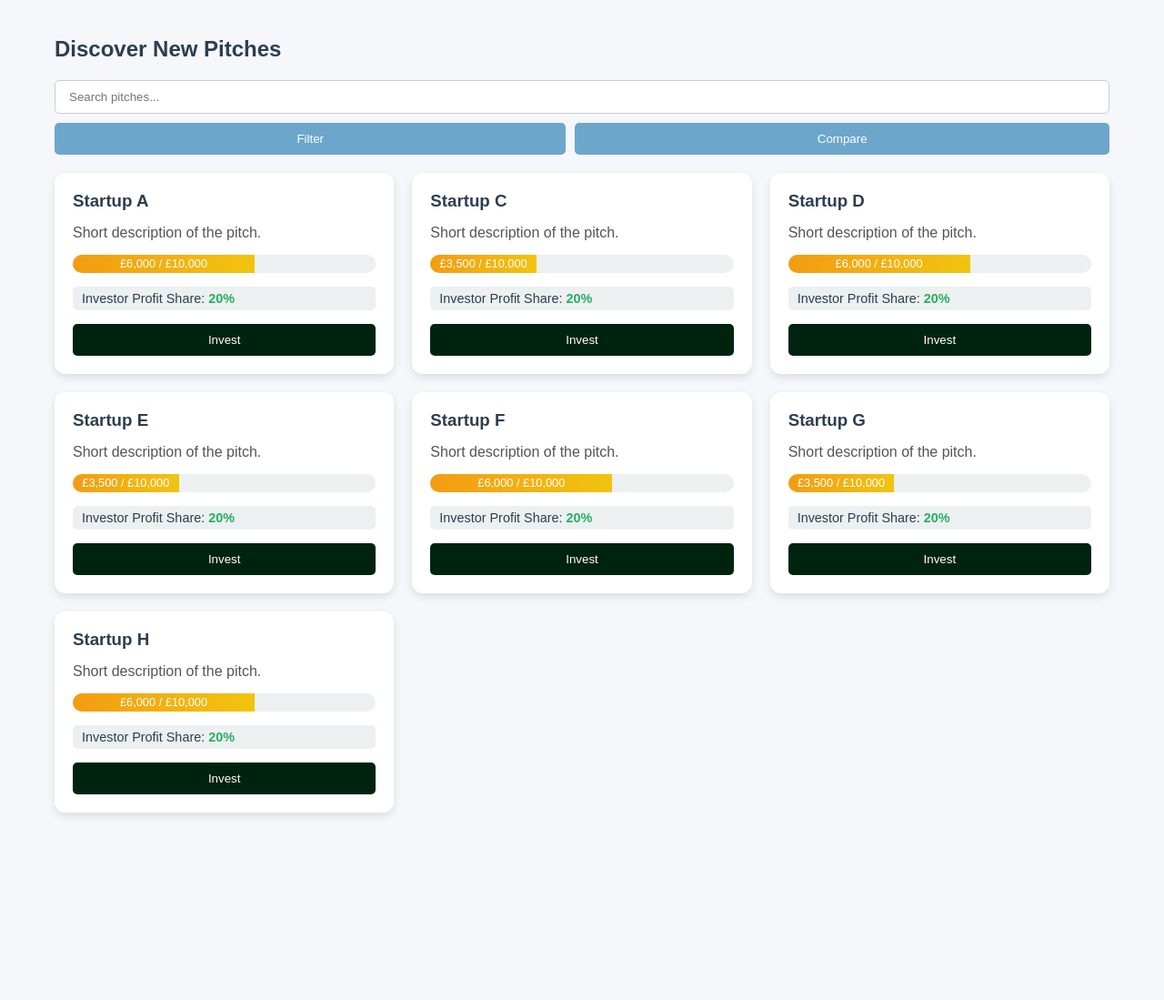
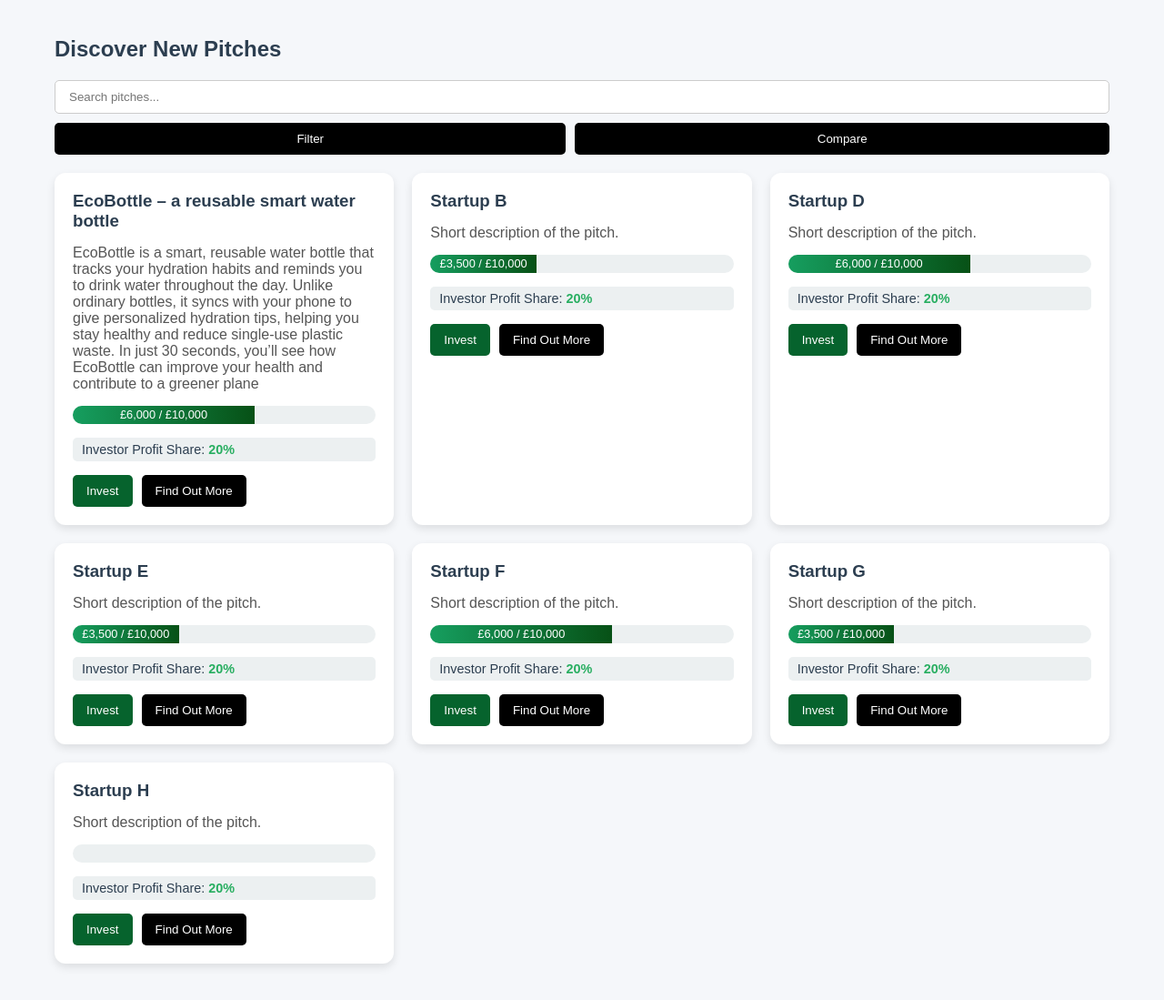
Before and after one commit to KingHazo/AC41004---Industrial-Team-Project, a PHP site: page /investor-portal-home.html in a window 1280 px wide. Shown: the whole page at 91% size. Before the commit the page ends 897 px from the top, so only its background shows below. Run offline with PHP 8.4, Linux system fonts and the light colour scheme.

Commit message:
added more info button

```diff
--- a/investor-portal-home.css
+++ b/investor-portal-home.css
@@ -51,7 +51,7 @@ html, body {
     flex: 1 1 auto;
     padding: 10px 20px;
     border: none;
-    background: #6da6cb;
+    background: #000000;
     color: #fff;
     border-radius: 5px;
     cursor: pointer;
@@ -105,18 +105,36 @@ html, body {
     color: #555;
 }
 
-.card button {
+.card-buttons {
+    display: flex;
+    gap: 10px;
+    flex-wrap: wrap;
+}
+
+.invest-btn {
+    background: #06632d;
+    color: #fff;
+    border-radius: 5px;
     padding: 10px 15px;
     border: none;
-    background: #00230f;
-    color: #fff;
-    border-radius: 5px;
     cursor: pointer;
     transition: background 0.3s;
 }
+.invest-btn:hover {
+    background: #1e8449;
+}
 
-.card button:hover {
-    background: #1e3628;
+.more-btn {
+    background: #000000;
+    color: #fff;
+    border-radius: 5px;
+    padding: 10px 15px;
+    border: none;
+    cursor: pointer;
+    transition: background 0.3s;
+}
+.more-btn:hover {
+    background: #162e3e;
 }
 
 /* progress bar */
@@ -130,7 +148,7 @@ html, body {
 
 .progress-bar {
     height: 100%;
-    background: linear-gradient(90deg, #f39c12, #f1c40f);
+    background: linear-gradient(90deg, #169e5f, #075116);
     text-align: center;
     color: #fff;
     font-size: 0.8rem;
--- a/investor-portal-home.html
+++ b/investor-portal-home.html
@@ -21,19 +21,27 @@
         <div class="pitches">
             <!-- dummy cards-->
             <div class="card">
-                <h3>Startup A</h3>
-                <p>Short description of the pitch.</p>
+                <h3>EcoBottle – a reusable smart water bottle</h3>
+                <p>EcoBottle is a smart, reusable water bottle that tracks your hydration habits and reminds
+                    you to drink water throughout the day. Unlike ordinary bottles, it syncs with your phone to give
+                    personalized hydration tips, helping you stay healthy and reduce single-use plastic waste. In just
+                    30 seconds,
+                    you’ll see how EcoBottle can improve your health and contribute to a greener plane</p>
                 <div class="progress-container">
                     <div class="progress-bar" style="width: 60%;">£6,000 / £10,000</div>
                 </div>
                 <div class="profit-share">
                     Investor Profit Share: <strong>20%</strong>
                 </div>
-                <button>Invest</button>
+                <div class="card-buttons">
+                    <button class="invest-btn">Invest</button>
+                    <button class="more-btn">Find Out More</button>
+                </div>
             </div>
 
+
             <div class="card">
-                <h3>Startup C</h3>
+                <h3>Startup B</h3>
                 <p>Short description of the pitch.</p>
                 <div class="progress-container">
                     <div class="progress-bar" style="width: 35%;">£3,500 / £10,000</div>
@@ -41,7 +49,10 @@
                 <div class="profit-share">
                     Investor Profit Share: <strong>20%</strong>
                 </div>
-                <button>Invest</button>
+                <div class="card-buttons">
+                    <button class="invest-btn">Invest</button>
+                    <button class="more-btn">Find Out More</button>
+                </div>
             </div>
 
             <div class="card">
@@ -53,8 +64,10 @@
                 <div class="profit-share">
                     Investor Profit Share: <strong>20%</strong>
                 </div>
-
-                <button>Invest</button>
+                <div class="card-buttons">
+                    <button class="invest-btn">Invest</button>
+                    <button class="more-btn">Find Out More</button>
+                </div>
             </div>
 
             <div class="card">
@@ -66,7 +79,10 @@
                 <div class="profit-share">
                     Investor Profit Share: <strong>20%</strong>
                 </div>
-                <button>Invest</button>
+                <div class="card-buttons">
+                    <button class="invest-btn">Invest</button>
+                    <button class="more-btn">Find Out More</button>
+                </div>
             </div>
 
             <div class="card">
@@ -78,7 +94,10 @@
                 <div class="profit-share">
                     Investor Profit Share: <strong>20%</strong>
                 </div>
-                <button>Invest</button>
+               <div class="card-buttons">
+                    <button class="invest-btn">Invest</button>
+                    <button class="more-btn">Find Out More</button>
+                </div>
             </div>
 
             <div class="card">
@@ -90,19 +109,25 @@
                 <div class="profit-share">
                     Investor Profit Share: <strong>20%</strong>
                 </div>
-                <button>Invest</button>
+                <div class="card-buttons">
+                    <button class="invest-btn">Invest</button>
+                    <button class="more-btn">Find Out More</button>
+                </div>
             </div>
 
             <div class="card">
                 <h3>Startup H</h3>
                 <p>Short description of the pitch.</p>
                 <div class="progress-container">
-                    <div class="progress-bar" style="width: 60%;">£6,000 / £10,000</div>
+                    <div class="progress-bar" style="width: 0%;">£6,000 / £10,000</div>
                 </div>
                 <div class="profit-share">
                     Investor Profit Share: <strong>20%</strong>
                 </div>
-                <button>Invest</button>
+                <div class="card-buttons">
+                    <button class="invest-btn">Invest</button>
+                    <button class="more-btn">Find Out More</button>
+                </div>
             </div>
         </div>
     </section>
```
